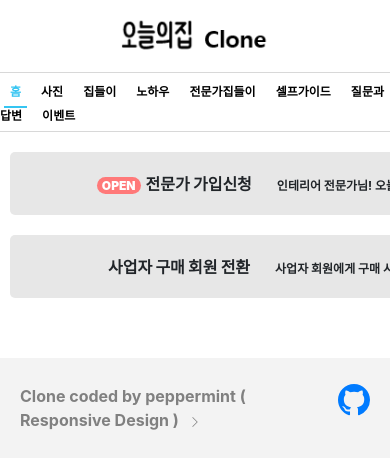
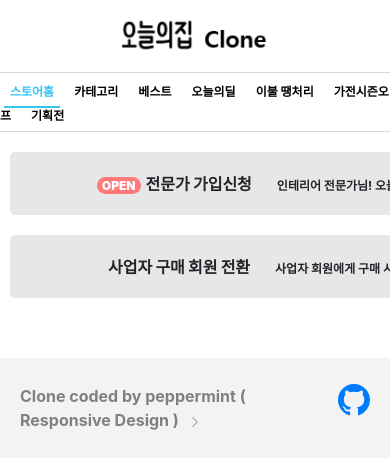
Before and after one commit to peppermintc/thc, a React (Create React App) app: page /store in a window 390 px wide. Shown: the top 468 px of the page. Built offline with nearby package versions, Linux system fonts and the light colour scheme.

Commit message:
feat: store menubar

```diff
--- a/src/App.js
+++ b/src/App.js
@@ -13,6 +13,7 @@
 import Best from "./components/best/best";
 import Register from "./components/register/register";
 import Footer from "./components/footer/footer";
+import StoreMenuBar from "./components/store_menubar/store_menubar";
 import {
   BrowserRouter as Router,
   Switch,
@@ -42,7 +43,7 @@
           </Route>
           {/* 스토어 페이지 */}
           <Route path="/store">
-            <MenuBar />
+            <StoreMenuBar />
             <Register />
           </Route>
           {/* 인테리어시공 페이지 */}
--- /dev/null
+++ b/src/components/store_menubar/store_menubar.jsx
@@ -0,0 +1,41 @@
+import React from "react";
+import styles from "./store_menubar.module.css";
+import icon from "../../images/icon.png";
+import beta from "../../images/beta.png";
+
+const StoreMenuBar = (props) => {
+  return (
+    <div className={styles.container}>
+      <nav>
+        <a className={`${styles.menuItem} ${styles.selected}`} href="#">
+          스토어홈
+        </a>
+        <a className={styles.menuItem} href="#">
+          카테고리
+        </a>
+        <a className={styles.menuItem} href="#">
+          베스트
+        </a>
+        <a className={styles.menuItem} href="#">
+          오늘의딜
+        </a>
+        <a className={styles.menuItem} href="#">
+          이불 땡처리
+        </a>
+        <a className={styles.menuItem} href="#">
+          가전시즌오프
+        </a>
+        <a className={styles.menuItem} href="#">
+          기획전
+        </a>
+      </nav>
+      <a className={styles.three_d_interior_button} href="#">
+        <img src={icon} alt="icon" />
+        3D인테리어
+        <img src={beta} alt="beta" />
+      </a>
+    </div>
+  );
+};
+
+export default StoreMenuBar;
--- /dev/null
+++ b/src/components/store_menubar/store_menubar.module.css
@@ -0,0 +1,72 @@
+.container {
+  display: flex;
+  align-items: center;
+  justify-content: center;
+  border-bottom: 1px solid rgb(216, 216, 216);
+  margin-top: 77px;
+}
+
+.menuItem {
+  font-weight: bold;
+  font-size: 14px;
+  text-decoration: none;
+  color: black;
+
+  margin: 8px 4px;
+  padding: 6px 8px 15px;
+}
+
+.menuItem:visited {
+  color: black;
+}
+
+.menuItem:hover {
+  color: rgb(53, 197, 242);
+  border-bottom: 2px solid rgb(53, 197, 242);
+  text-decoration: none;
+}
+
+.three_d_interior_button {
+  display: flex;
+  align-items: center;
+  font-weight: bold;
+  font-size: 15px;
+  text-decoration: none;
+  color: rgb(59, 59, 59);
+
+  margin: 8px 4px;
+  padding: 6px 8px 4px;
+  margin-left: 415px;
+}
+
+.three_d_interior_button:visited {
+  color: rgb(59, 59, 59);
+}
+
+.three_d_interior_button:hover {
+  color: rgb(53, 197, 242);
+  text-decoration: none;
+}
+
+.selected {
+  color: rgb(53, 197, 242) !important;
+  border-bottom: 2px solid rgb(53, 197, 242);
+}
+
+@media all and (max-width: 1248px) {
+  .three_d_interior_button {
+    display: none;
+    min-width: 640px;
+  }
+
+  .menuItem {
+    font-size: 12px;
+    padding: 6px 6px 7px;
+  }
+
+  .container {
+    margin-top: 0;
+    padding-top: 5px;
+    padding-bottom: 5px;
+  }
+}
```
Also changed, not shown: src/components/store_banner/store_banner.jsx (added), src/components/store_banner/store_banner.module.css (added), 1 other file (tests, documents, lock files or other folders).
